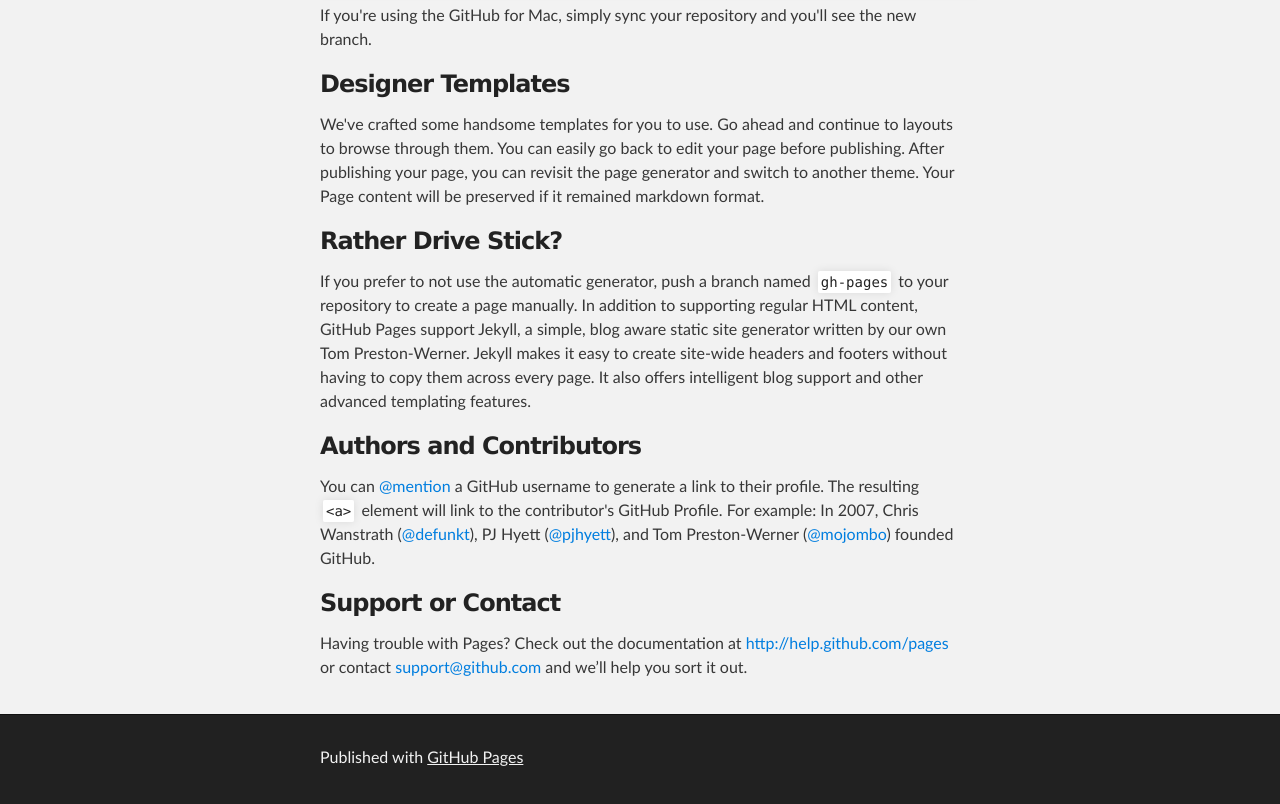
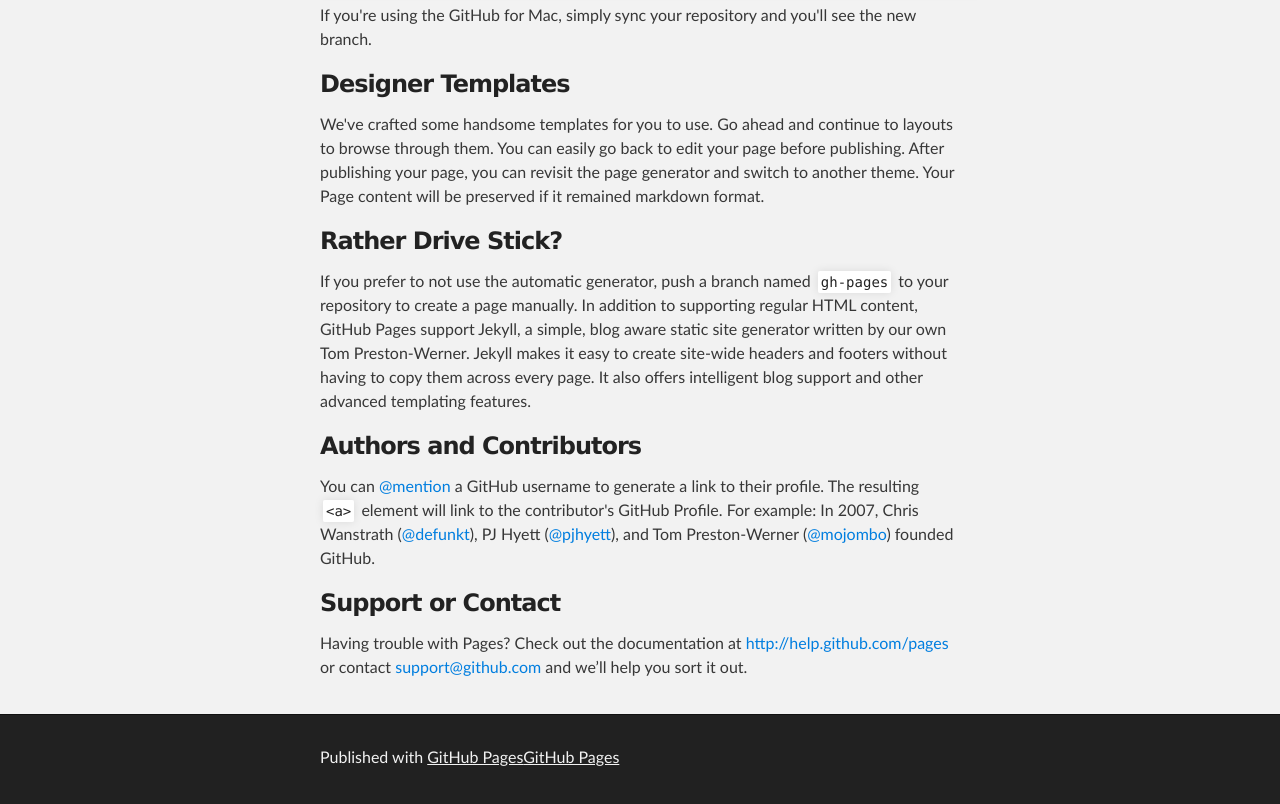
Before and after one commit to dinguo/dinguo.github.io, a plain HTML site: page index.html in a window 1280 px wide. Shown: the part 513-1317 px from the top of the page. Drawn offline with Linux system fonts and the light colour scheme.

Commit message:
Update index.html

```diff
--- a/index.html
+++ b/index.html
@@ -64,7 +64,7 @@ $ git checkout gh-pages
     <!-- FOOTER  -->
     <div id="footer_wrap" class="outer">
       <footer class="inner">
-        <p>Published with <a href="http://pages.github.com">GitHub Pages</a></p>
+        <p>Published with <a href="http://pages.github.com">GitHub Pages</a><a href="hello.html">GitHub Pages</a></p>
       </footer>
     </div>
 
```
